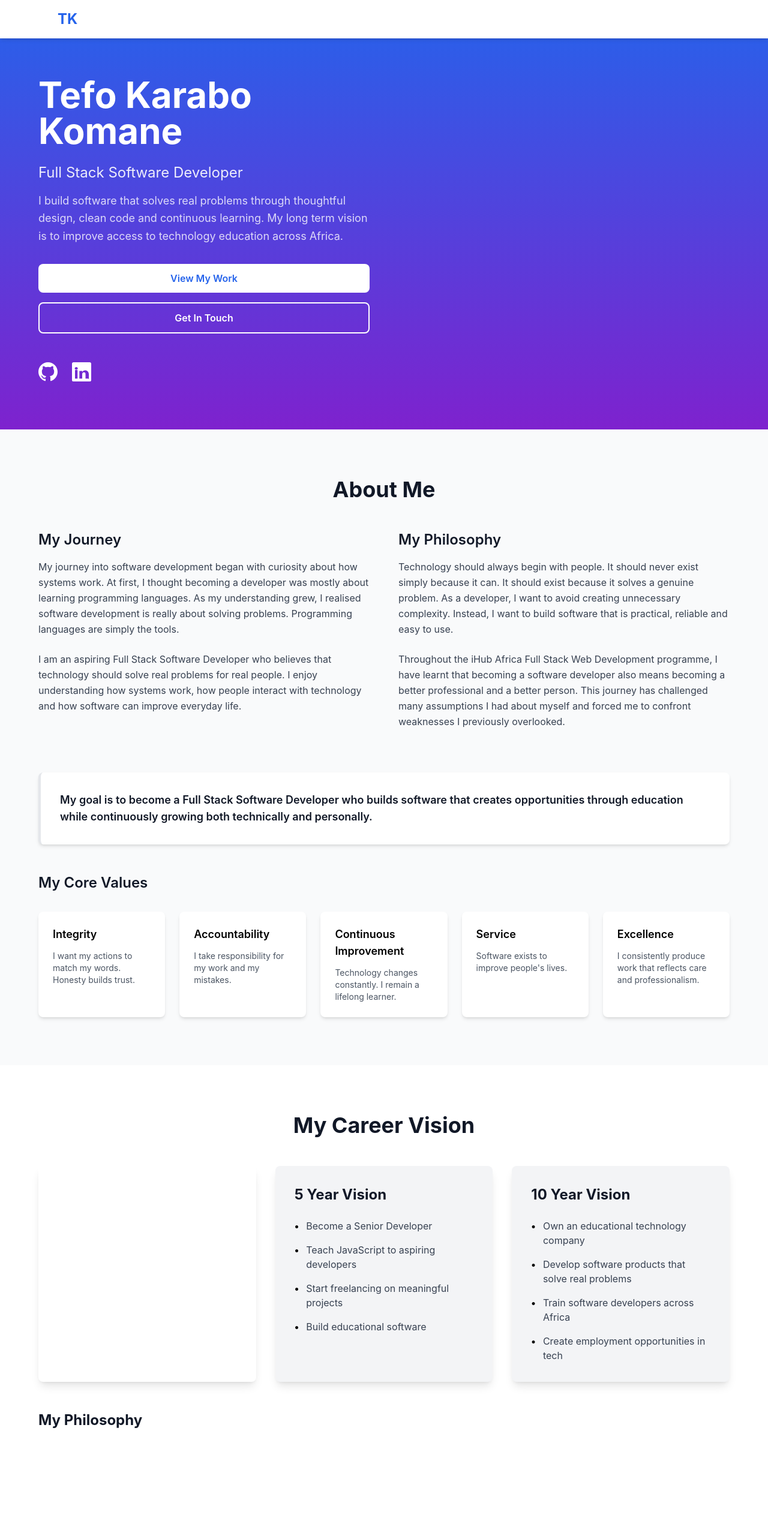
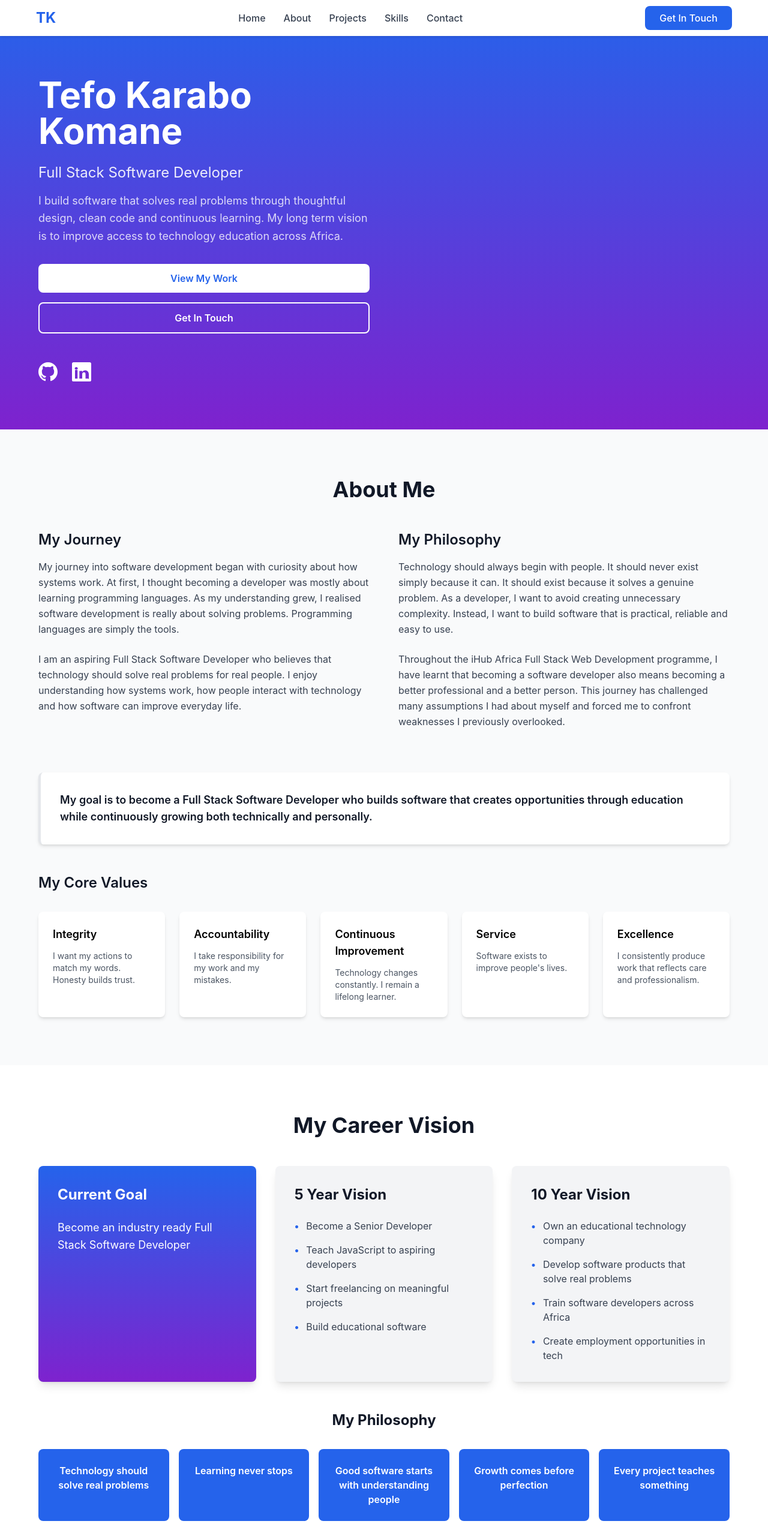
Before and after one commit to TefoKomane/tefo-portfolio-react, a React (Vite) app: page / in a window 1280 px wide. Shown: the top 2566 px of the page at 60% size. Built offline with nearby package versions, Linux system fonts and the light colour scheme.

Commit message:
fix: add working navigation with smooth scroll and fix skill bars

```diff
--- a/src/components/About.jsx
+++ b/src/components/About.jsx
@@ -2,7 +2,7 @@ import { portfolioData } from '../data/portfolioData';
 
 export default function About() {
   return (
-    <section id="about" className="py-20 px-4 sm:px-6 lg:px-8 bg-gray-50">
+<   section id="about" className="py-20 px-4 sm:px-6 lg:px-8 bg-gray-50">
       <div className="max-w-6xl mx-auto">
         <h2 className="text-4xl font-bold mb-12 text-center text-gray-900">
           {portfolioData.about.title}
--- a/src/components/CareerVision.jsx
+++ b/src/components/CareerVision.jsx
@@ -8,9 +8,9 @@ export default function CareerVision() {
           My Career Vision
         </h2>
 
-        <div className="grid md:grid-cols-3 gap-8">
+        <div className="grid md:grid-cols-3 gap-8 mb-12">
 
-          <div className="bg-gradient-to-br from-primary to-secondary text-white p-8 rounded-lg shadow-lg">
+          <div className="bg-gradient-to-br from-blue-600 to-purple-700 text-white p-8 rounded-lg shadow-lg">
             <h3 className="text-2xl font-bold mb-6">Current Goal</h3>
             <p className="text-lg leading-relaxed">
               {portfolioData.careerVision.current}
@@ -22,7 +22,7 @@ export default function CareerVision() {
             <ul className="space-y-4">
               {portfolioData.careerVision.fiveYear.map((goal, index) => (
                 <li key={index} className="flex items-start">
-                  <span className="text-primary font-bold mr-3">•</span>
+                  <span className="text-blue-600 font-bold mr-3">•</span>
                   <span className="text-gray-700">{goal}</span>
                 </li>
               ))}
@@ -34,7 +34,7 @@ export default function CareerVision() {
             <ul className="space-y-4">
               {portfolioData.careerVision.tenYear.map((goal, index) => (
                 <li key={index} className="flex items-start">
-                  <span className="text-primary font-bold mr-3">•</span>
+                  <span className="text-blue-600 font-bold mr-3">•</span>
                   <span className="text-gray-700">{goal}</span>
                 </li>
               ))}
@@ -43,10 +43,10 @@ export default function CareerVision() {
         </div>
 
         <div className="mt-12">
-          <h3 className="text-2xl font-bold mb-8 text-gray-900">My Philosophy</h3>
+          <h3 className="text-2xl font-bold mb-8 text-gray-900 text-center">My Philosophy</h3>
           <div className="grid md:grid-cols-5 gap-4">
             {portfolioData.philosophy.map((item, index) => (
-              <div key={index} className="bg-primary text-white p-6 rounded-lg text-center">
+              <div key={index} className="bg-blue-600 text-white p-6 rounded-lg text-center hover:bg-purple-700 transition-colors">
                 <p className="font-semibold">{item}</p>
               </div>
             ))}
--- a/src/components/Navigation.jsx
+++ b/src/components/Navigation.jsx
@@ -3,71 +3,33 @@ import { useState } from 'react';
 export default function Navigation() {
   const [isOpen, setIsOpen] = useState(false);
 
-  const navLinks = [
-    { name: 'Home', href: '#home' },
-    { name: 'About', href: '#about' },
-    { name: 'Projects', href: '#projects' },
-    { name: 'Skills', href: '#skills' },
-    { name: 'Contact', href: '#contact' },
-  ];
+  const handleNavClick = (href) => {
+    setIsOpen(false);
+    const element = document.querySelector(href);
+    if (element) {
+      element.scrollIntoView({ behavior: 'smooth' });
+    }
+  };
 
   return (
-    <nav className="fixed w-full bg-white shadow-md z-50">
-      <div className="max-w-6xl mx-auto px-4 sm:px-6 lg:px-8">
-        <div className="flex justify-between items-center h-16">
-          <div className="flex-shrink-0">
-            <a href="#home" className="text-2xl font-bold text-blue-600">
-              TK
-            </a>
-          </div>
+    <nav style={{ position: 'fixed', width: '100%', top: 0, backgroundColor: 'white', boxShadow: '0 2px 4px rgba(0,0,0,0.1)', zIndex: 50 }}>
+      <div style={{ maxWidth: '1200px', margin: '0 auto', padding: '0 20px', display: 'flex', justifyContent: 'space-between', alignItems: 'center', height: '60px' }}>
 
-          <div className="hidden md:flex space-x-8">
-            {navLinks.map((link) => (
-              <a
-                key={link.name}
-                href={link.href}
-                className="text-gray-700 hover:text-blue-600 transition-colors duration-200"
-              >
-                {link.name}
-              </a>
-            ))}
-          </div>
+        <a href="#home" onClick={() => handleNavClick('#home')} style={{ fontSize: '24px', fontWeight: 'bold', color: '#2563eb', textDecoration: 'none' }}>
+          TK
+        </a>
 
-          <div className="hidden md:flex space-x-4">
-            <a
-              href="#contact"
-              className="bg-blue-600 text-white px-6 py-2 rounded-lg hover:bg-purple-700 transition-colors duration-200"
-            >
-              Get In Touch
-            </a>
-          </div>
-
-          <div className="md:hidden">
-            <button
-              onClick={() => setIsOpen(!isOpen)}
-              className="text-gray-700 hover:text-blue-600"
-            >
-              <svg className="w-6 h-6" fill="none" stroke="currentColor" viewBox="0 0 24 24">
-                <path strokeLinecap="round" strokeLinejoin="round" strokeWidth={2} d="M4 6h16M4 12h16M4 18h16" />
-              </svg>
-            </button>
-          </div>
+        <div style={{ display: 'flex', gap: '30px' }}>
+          <a href="#home" onClick={() => handleNavClick('#home')} style={{ color: '#374151', textDecoration: 'none', fontWeight: '500' }}>Home</a>
+          <a href="#about" onClick={() => handleNavClick('#about')} style={{ color: '#374151', textDecoration: 'none', fontWeight: '500' }}>About</a>
+          <a href="#projects" onClick={() => handleNavClick('#projects')} style={{ color: '#374151', textDecoration: 'none', fontWeight: '500' }}>Projects</a>
+          <a href="#skills" onClick={() => handleNavClick('#skills')} style={{ color: '#374151', textDecoration: 'none', fontWeight: '500' }}>Skills</a>
+          <a href="#contact" onClick={() => handleNavClick('#contact')} style={{ color: '#374151', textDecoration: 'none', fontWeight: '500' }}>Contact</a>
         </div>
 
-        {isOpen && (
-          <div className="md:hidden pb-4">
-            {navLinks.map((link) => (
-              <a
-                key={link.name}
-                href={link.href}
-                className="block text-gray-700 hover:text-blue-600 py-2"
-                onClick={() => setIsOpen(false)}
-              >
-                {link.name}
-              </a>
-            ))}
-          </div>
-        )}
+        <a href="#contact" onClick={() => handleNavClick('#contact')} style={{ backgroundColor: '#2563eb', color: 'white', padding: '8px 24px', borderRadius: '8px', textDecoration: 'none', fontWeight: '500' }}>
+          Get In Touch
+        </a>
       </div>
     </nav>
   );
--- a/src/components/Projects.jsx
+++ b/src/components/Projects.jsx
@@ -2,7 +2,7 @@ import { portfolioData } from '../data/portfolioData';
 
 export default function Projects() {
   return (
-    <section id="projects" className="py-20 px-4 sm:px-6 lg:px-8 bg-white">
+<section id="projects" className="py-20 px-4 sm:px-6 lg:px-8 bg-white">
       <div className="max-w-6xl mx-auto">
         <h2 className="text-4xl font-bold mb-4 text-center text-gray-900">
           My Projects
--- a/src/components/Skills.jsx
+++ b/src/components/Skills.jsx
@@ -1,24 +1,33 @@
 import { portfolioData } from '../data/portfolioData';
 
 export default function Skills() {
+  const getSkillWidth = (level) => {
+    switch(level) {
+      case 'Comfortable':
+        return '75%';
+      case 'Intermediate':
+        return '60%';
+      case 'Beginner':
+        return '40%';
+      default:
+        return '90%';
+    }
+  };
+
   const SkillCategory = ({ title, skills }) => (
     <div>
       <h3 className="text-2xl font-bold mb-6 text-gray-900">{title}</h3>
-      <div className="grid grid-cols-1 sm:grid-cols-2 gap-4">
+      <div className="grid grid-cols-1 sm:grid-cols-2 gap-6">
         {skills.map((skill, index) => (
-          <div key={index} className="bg-white p-4 rounded-lg shadow-md border-l-4 border-primary">
-            <div className="flex justify-between items-center">
+          <div key={index} className="bg-white p-6 rounded-lg shadow-md border-l-4 border-blue-600">
+            <div className="flex justify-between items-center mb-3">
               <span className="font-semibold text-gray-900">{skill.name}</span>
-              <span className="text-sm text-primary font-semibold">{skill.level}</span>
+              <span className="text-sm text-blue-600 font-semibold bg-blue-100 px-3 py-1 rounded-full">{skill.level}</span>
             </div>
-            <div className="mt-2 bg-gray-200 rounded-full h-2">
+            <div className="w-full bg-gray-200 rounded-full h-3 overflow-hidden">
               <div
-                className="bg-primary rounded-full h-2 transition-all duration-300"
-                style={{
-                  width: skill.level === 'Comfortable' ? '75%' :
-                         skill.level === 'Intermediate' ? '60%' :
-                         skill.level === 'Beginner' ? '40%' : '90%'
-                }}
+                className="bg-gradient-to-r from-blue-600 to-purple-700 h-3 rounded-full transition-all duration-500"
+                style={{ width: getSkillWidth(skill.level) }}
               ></div>
             </div>
           </div>
@@ -28,7 +37,7 @@ export default function Skills() {
   );
 
   return (
-    <section id="skills" className="py-20 px-4 sm:px-6 lg:px-8 bg-gray-50">
+<section id="skills" className="py-20 px-4 sm:px-6 lg:px-8 bg-gray-50">
       <div className="max-w-6xl mx-auto">
         <h2 className="text-4xl font-bold mb-12 text-center text-gray-900">
           Technical Skills
```
